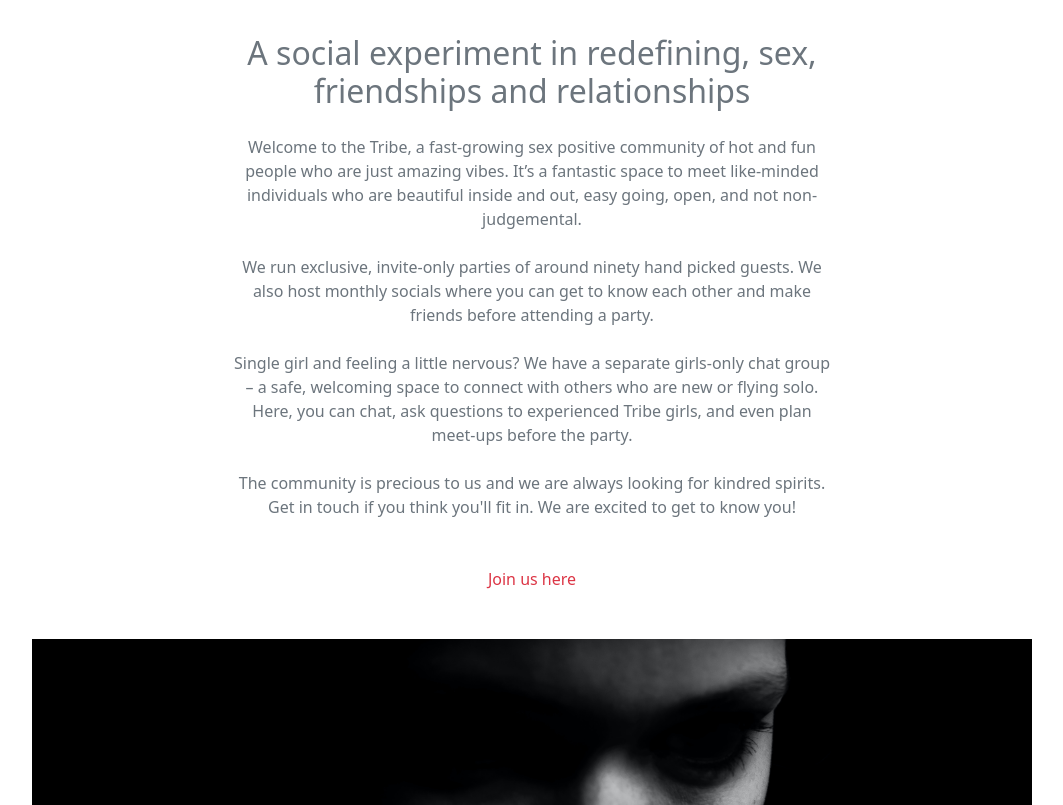
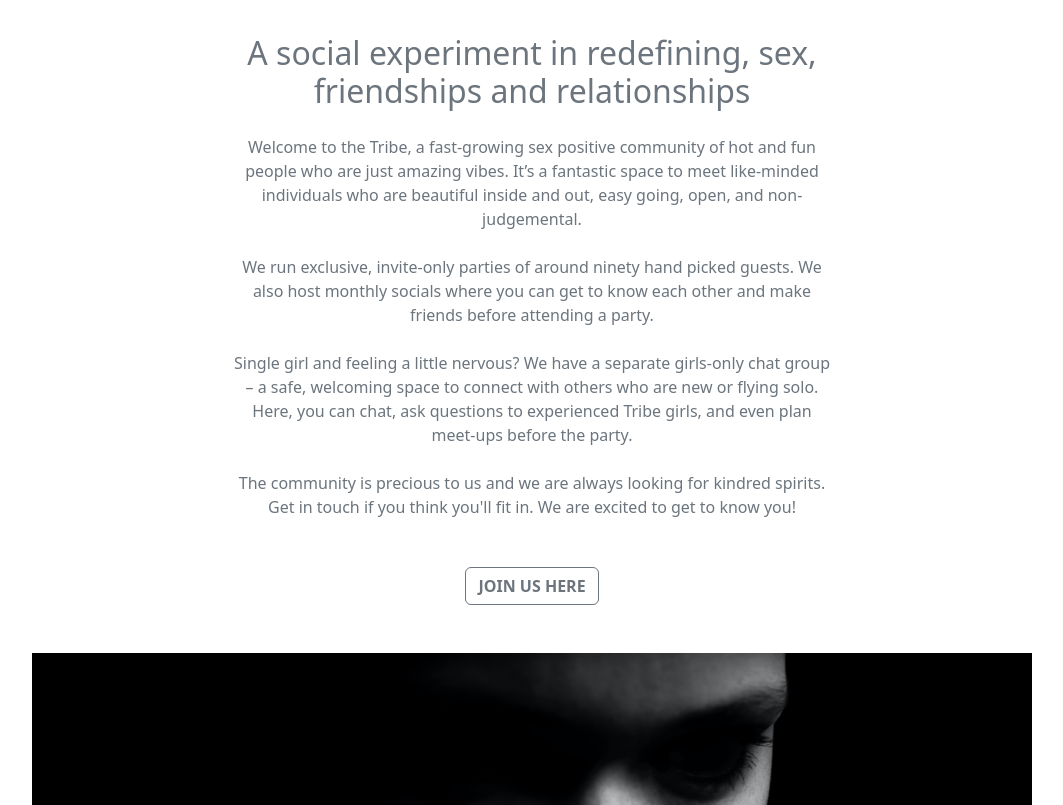
Before and after one commit to dantrovato/the-tribe-react18, a React (Vite) app: page / in a window 1280 px wide. Shown: the part 380-1185 px from the top of the page, without its empty margins (108-1171 px from the left). Built offline with nearby package versions, Linux system fonts and the light colour scheme.

Commit message:
Add button to home page

```diff
--- a/src/components/AboutPage.tsx
+++ b/src/components/AboutPage.tsx
@@ -14,7 +14,7 @@ const AboutPage = () => {
         Welcome to the Tribe, a fast-growing sex positive community of hot and
         fun people who are just amazing vibes. It’s a fantastic space to meet
         like-minded individuals who are beautiful inside and out, easy going,
-        open, and not non-judgemental.
+        open, and non-judgemental.
         <br />
         <br />
         We run exclusive, invite-only parties of around ninety hand picked
--- a/src/components/Home.tsx
+++ b/src/components/Home.tsx
@@ -3,37 +3,26 @@ import { Footer } from "./Footer";
 import { Link } from "react-router-dom";
 
 const Home = () => {
-  // const backgroundStyle = {
-  //   backgroundImage: "url(./matilda_dan.jpeg)",
-  //   backgroundSize: "cover",
-  //   backgroundRepeat: "no-repeat",
-  //   height: "46.5vh",
-  //   width: "100%",
-  // };
   return (
     <>
-      {/* <div className="m-5">
-        <p className="text-muted">
-          A social experiment in redefining, sex, friendships and relationships
-        </p>
-      </div> */}
-
-      {/* <img
-        // src="./matilda_dan.jpeg"
-        src="./matilda_tamas_cropped2.png"
-        alt="Man and woman kissing"
-        style={{ width: "100%", maxHeight: "40%" }}
-      /> */}
-      {/* <div style={backgroundStyle}>bananarama</div> */}
       <AboutPage />
-      <p
+      <h4
         className="text-muted mb-5 text-center"
         style={{ maxWidth: "600px", margin: "auto" }}
       >
-        <Link className="navbar-brand text-danger" to="/join">
-          Join us here
-        </Link>{" "}
-      </p>
+        <Link
+          className="btn btn-outline-secondary"
+          to="/join"
+          style={{
+            color: "#6c757d", // Matches Bootstrap's text-muted color
+            borderColor: "#6c757d", // Matches the muted color for the border
+            textDecoration: "none",
+            fontWeight: "bold",
+          }}
+        >
+          JOIN US HERE
+        </Link>
+      </h4>
       <img
         src="./girl_with_chain.jpg"
         alt="Girl sensually biting a chain"
```
